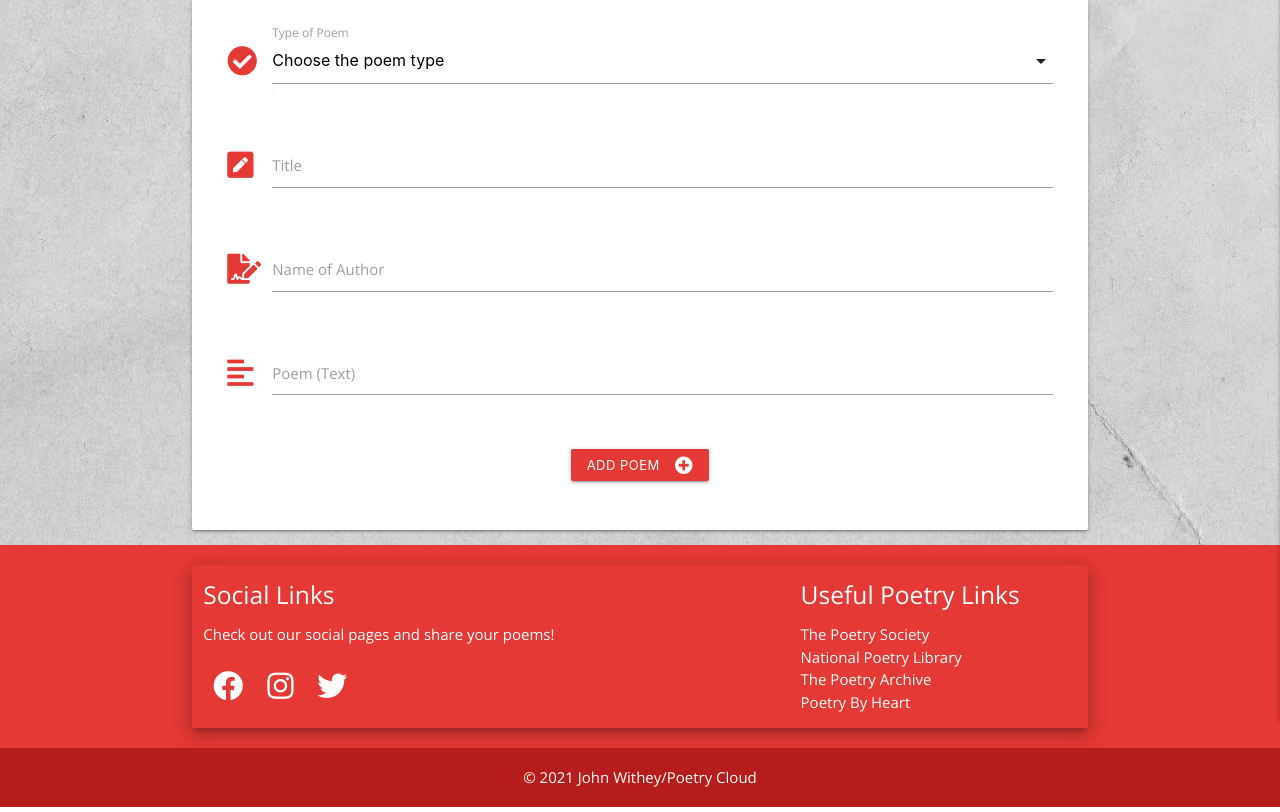
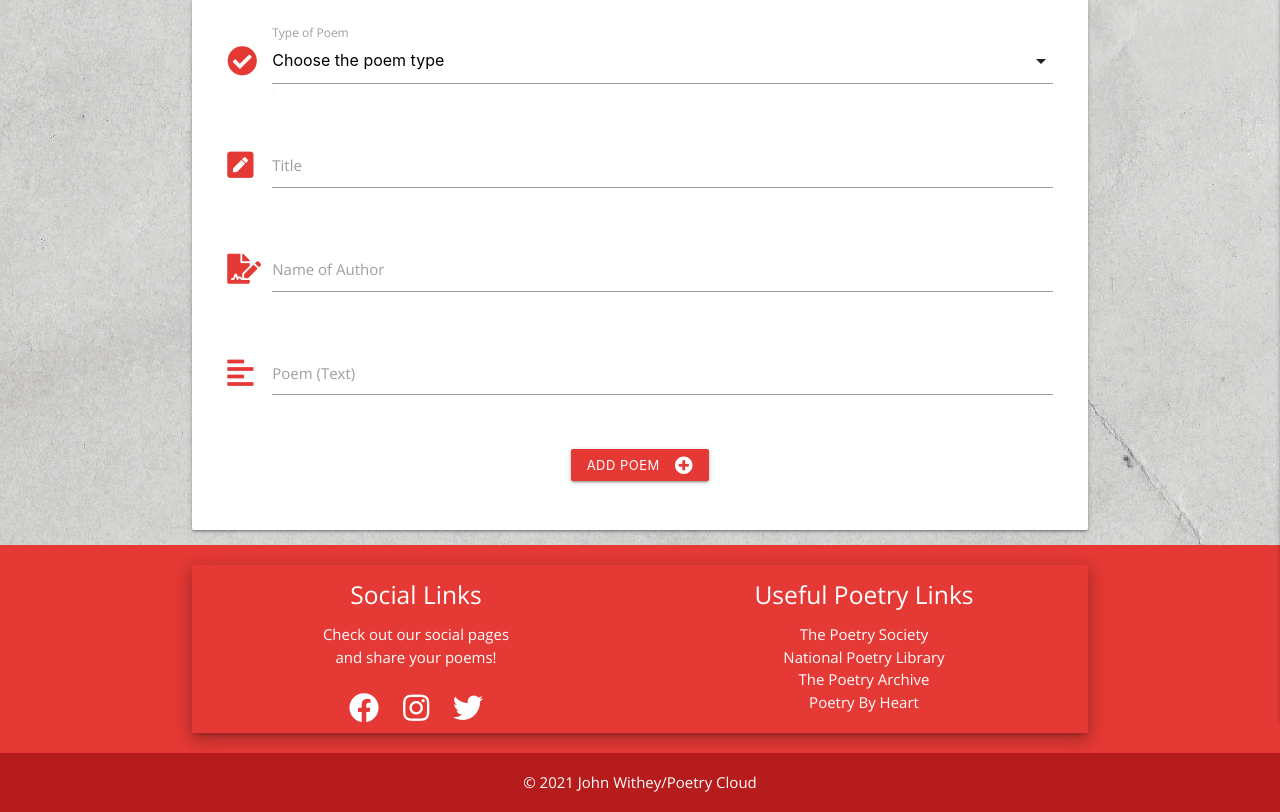
Before and after one commit to Code-Institute-Submissions/poetry_cloud, a Flask app: page /add_poem in a window 1280 px wide. Shown: the part 139-951 px from the top of the page. Run offline with Flask 2, Linux system fonts and the light colour scheme; data that the repository does not hold is empty; some libraries are stand-ins or nearby versions; some web fonts are replaced.

Commit message:
Center aligned footer columns

```diff
--- a/templates/base.html
+++ b/templates/base.html
@@ -74,15 +74,16 @@
      <footer class="page-footer red darken-1">
           <div class="container z-depth-3">
             <div class="row">
-              <div class="col l6 s12">
+              <div class="col l6 s12 center-align">
                 <h5 class="white-text">Social Links</h5>
-                <p class="white-text">Check out our social pages and share your poems!</p>
+                <p class="white-text">Check out our social pages<br>
+                     and share your poems!</p>
                 <a class="list-group-item white-text" href="https://www.facebook.com/" target="_blank"><i class="fab fa-facebook fa-2x" aria-hidden="true"></i></a>
                 <a class="list-group-item white-text" href="https://www.instagram.com/" target="_blank"><i class="fab fa-instagram fa-2x" aria-hidden="true"></i></a>
                 <a class="list-group-item white-text" href="https://twitter.com/" target="_blank"><i class="fab fa-twitter fa-2x" aria-hidden="true"></i></a>
               </div>
 
-              <div class="col l4 offset-l2 s12">
+              <div class="col l6 s12 center-align">
                 <h5 class="white-text">Useful Poetry Links</h5>
                 <ul>
                   <li><a class="white-text footer-link" href="https://poetrysociety.org.uk/" target="_blank">The Poetry Society</a></li>
```
